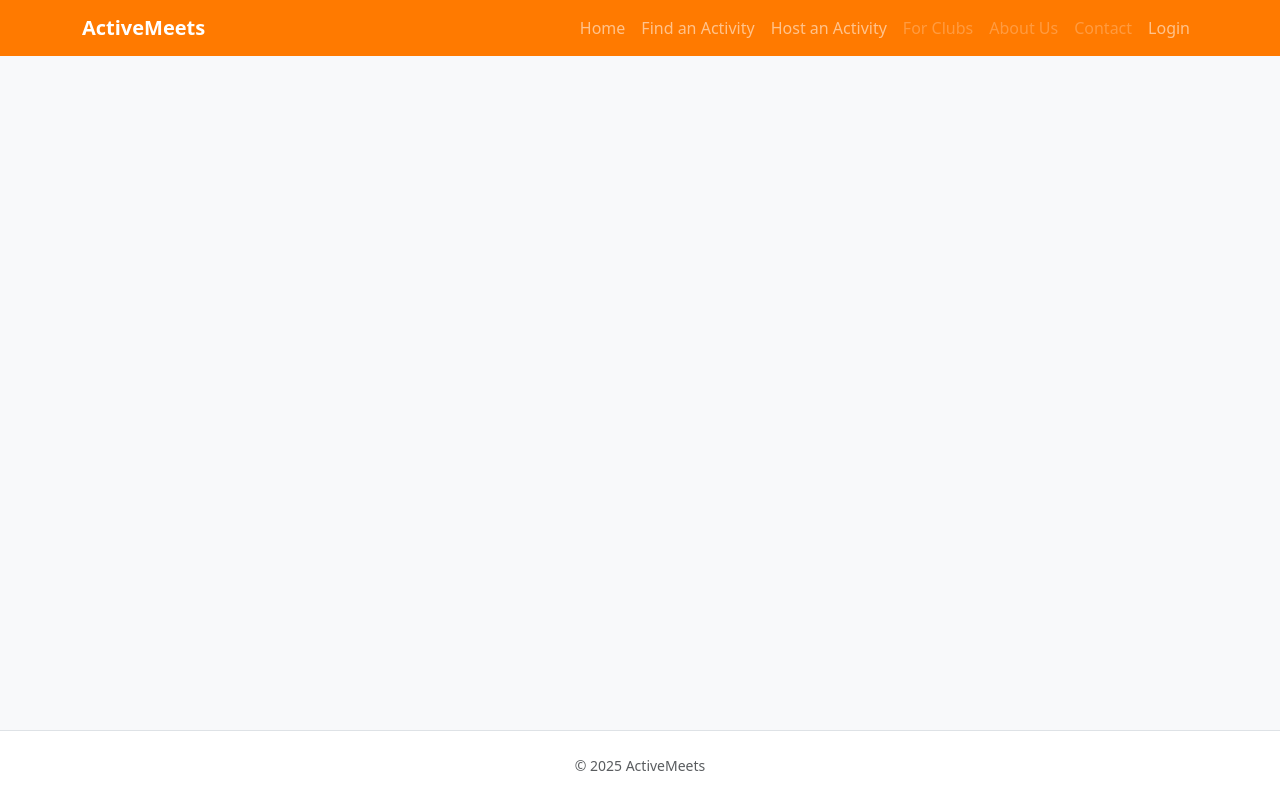
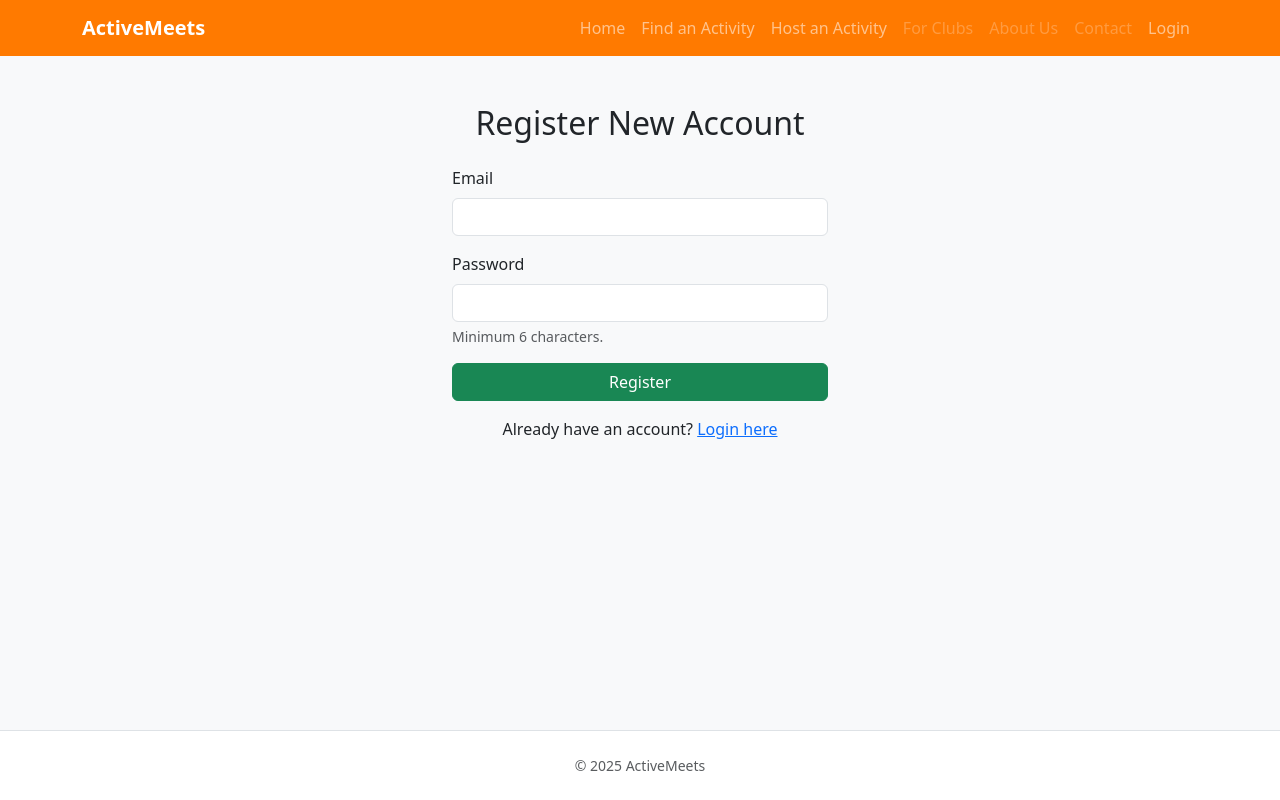
Before and after one commit to umairBinMohammad/FIT5032-A1, a Vue app in the folder ActiveMeets/: page /register in a window 1280 px wide. Built offline with nearby package versions, Linux system fonts and the light colour scheme; no server answers.

Commit message:
Added external auth (firebase)

```diff
--- a/ActiveMeets/src/App.vue
+++ b/ActiveMeets/src/App.vue
@@ -30,8 +30,14 @@
             <li class="nav-item"><span class="nav-link disabled">For Clubs</span></li>
             <li class="nav-item"><span class="nav-link disabled">About Us</span></li>
             <li class="nav-item"><span class="nav-link disabled">Contact</span></li>
-            <li class="nav-item">
+            <li v-if="userEmail" class="nav-item">
+              <span class="nav-link fw-bold">{{ userEmail }}</span>
+            </li>
+            <li v-if="!userEmail" class="nav-item">
               <RouterLink class="nav-link" to="/login">Login</RouterLink>
+            </li>
+            <li v-else class="nav-item d-flex align-items-center">
+              <button class="nav-link btn btn-link fw-bold" @click="handleLogout" style="padding:0;">Logout</button>
             </li>
           </ul>
         </div>
@@ -50,6 +56,14 @@
 
 <script setup>
 import { RouterLink, RouterView } from 'vue-router'
+import { computed } from 'vue'
+import { authState, logout } from './auth'
+
+const userEmail = computed(() => authState.isAuthenticated ? authState.user?.email : null)
+
+const handleLogout = async () => {
+  await logout()
+}
 </script>
 
 <style>
--- a/ActiveMeets/src/auth.js
+++ b/ActiveMeets/src/auth.js
@@ -5,43 +5,75 @@ import {
   signInWithEmailAndPassword,
   signOut
 } from "firebase/auth";
-import { auth } from "./firebase";
+import { doc, getDoc, setDoc, getFirestore } from "firebase/firestore"; // <--- ADD setDoc
+import { auth, app } from "./firebase"; // Import Auth AND App instance
+
+const db = getFirestore(app); // Ensure db is initialized
 
 export const authState = reactive({
   isAuthenticated: false,
-  user: null,
+  user: null, // Will hold { uid, email, role }
   isLoading: true,
-  role: null,
 });
 
-// 1. Listen for auth state changes and update reactive state
-onAuthStateChanged(auth, (user) => {
+// Role Fetching Function
+async function fetchUserRole(uid) {
+  try {
+    const userDocRef = doc(db, "users", uid);
+    const userDoc = await getDoc(userDocRef);
+
+    // Default to 'client' if document doesn't exist (until Cloud Function runs)
+    if (userDoc.exists()) {
+      return userDoc.data().role || 'client';
+    }
+    return 'client';
+  } catch (error) {
+    console.error("Error fetching user role:", error);
+    return 'client'; // Fallback to safe role
+  }
+}
+
+// Firebase Registration function
+export async function register(email, password) {
+  try {
+    // 1. Create user in Firebase Auth
+    const userCredential = await createUserWithEmailAndPassword(auth, email, password);
+    const user = userCredential.user;
+
+    // 2. Client-Side: Write the default role to Firestore immediately
+    const defaultUserData = {
+        email: user.email,
+        role: 'client', // Default role assigned directly by the client
+        createdAt: new Date().toISOString()
+    };
+
+    // Write the new user document to Firestore using the user's UID
+    await setDoc(doc(db, "users", user.uid), defaultUserData);
+
+    // The onAuthStateChanged listener will automatically fetch this new role
+
+  } catch (error) {
+    throw new Error(error.code); // Throw the Firebase error code
+  }
+}
+
+onAuthStateChanged(auth, async (user) => {
+  authState.isLoading = true;
   if (user) {
-    // User is signed in.
+    const role = await fetchUserRole(user.uid); // Fetch the role
+
     authState.isAuthenticated = true;
     authState.user = {
       uid: user.uid,
       email: user.email,
-
+      role: role // Attach the fetched role
     };
   } else {
-    // User is signed out.
     authState.isAuthenticated = false;
     authState.user = null;
   }
   authState.isLoading = false;
 });
-
-// 2. Firebase Registration
-export async function register(email, password) {
-  try {
-    const userCredential = await createUserWithEmailAndPassword(auth, email, password);
-    // Successful registration handled by onAuthStateChanged listener
-    return true;
-  } catch (error) {
-    throw new Error(error.message);
-  }
-}
 
 // 3. Firebase Login
 export async function login(email, password) {
--- a/ActiveMeets/src/firebase.js
+++ b/ActiveMeets/src/firebase.js
@@ -13,7 +13,5 @@ const firebaseConfig = {
 };
 
 // Initialize Firebase
-const app = initializeApp(firebaseConfig);
-
-// Export the Auth service
+export const app = initializeApp(firebaseConfig);
 export const auth = getAuth(app);
--- a/ActiveMeets/src/router/index.js
+++ b/ActiveMeets/src/router/index.js
@@ -2,6 +2,7 @@ import { createRouter, createWebHistory } from 'vue-router'
 import HomeView from '../views/HomeView.vue'
 import ActivityView from '../views/ActivityView.vue'
 import LoginPage from '../views/LoginPage.vue'
+import RegisterPage from '../views/RegisterPage.vue'
 import ClientDashboard from '../views/ClientDashboard.vue'
 import ManagerDashboard from '../views/ManagerDashboard.vue'
 import ActivityManagerView from '../views/ActivityManagerView.vue' // New import
@@ -10,6 +11,7 @@ import { authState } from "../auth";
 const routes = [
   { path: '/', name: 'home', component: HomeView },
   { path: '/login', name: 'login', component: LoginPage },
+  { path: '/register', name: 'register', component: RegisterPage },
   {
     path: '/client',
     name: 'clientDashboard',
--- /dev/null
+++ b/ActiveMeets/src/views/RegisterPage.vue
@@ -0,0 +1,62 @@
+<template>
+  <div class="container mt-5" style="max-width: 400px;">
+    <h2 class="mb-4 text-center">Register New Account</h2>
+    <div v-if="error" class="alert alert-danger">{{ error }}</div>
+    <form @submit.prevent="handleRegister">
+      <div class="mb-3">
+        <label class="form-label">Email</label>
+        <input v-model="email" type="email" class="form-control" required />
+      </div>
+      <div class="mb-3">
+        <label class="form-label">Password</label>
+        <input v-model="password" type="password" class="form-control" required />
+        <div class="form-text">Minimum 6 characters.</div>
+      </div>
+      <button type="submit" class="btn btn-success w-100">Register</button>
+    </form>
+    <p class="text-center mt-3">
+      Already have an account? <router-link to="/login">Login here</router-link>
+    </p>
+  </div>
+</template>
+
+<script>
+import { ref } from "vue";
+import { register } from "../auth";
+import { useRouter } from "vue-router";
+
+export default {
+  setup() {
+    const email = ref("");
+    const password = ref("");
+    const error = ref("");
+    const router = useRouter();
+
+    const handleRegister = async () => {
+      error.value = "";
+      if (password.value.length < 6) {
+          error.value = "Password must be at least 6 characters long.";
+          return;
+      }
+      try {
+        await register(email.value, password.value);
+        // Firebase automatically logs in the user after registration.
+        // The router will push to home, and the Cloud Function will assign the role.
+        router.push("/");
+      } catch (err) {
+        // Display user-friendly error messages from Firebase
+        if (err.message.includes('auth/email-already-in-use')) {
+             error.value = 'That email address is already in use.';
+        } else if (err.message.includes('auth/weak-password')) {
+             error.value = 'Password is too weak. Choose a stronger one.';
+        } else {
+             error.value = 'Registration failed. Please try again.';
+        }
+        console.error("Firebase Registration Error:", err);
+      }
+    };
+
+    return { email, password, error, handleRegister };
+  }
+};
+</script>
```
Also changed, not shown: ActiveMeets/firestore.indexes.json (added, +51 -0 lines), ActiveMeets/firebase.json (added), 2 other files (tests, documents, lock files or other folders).
